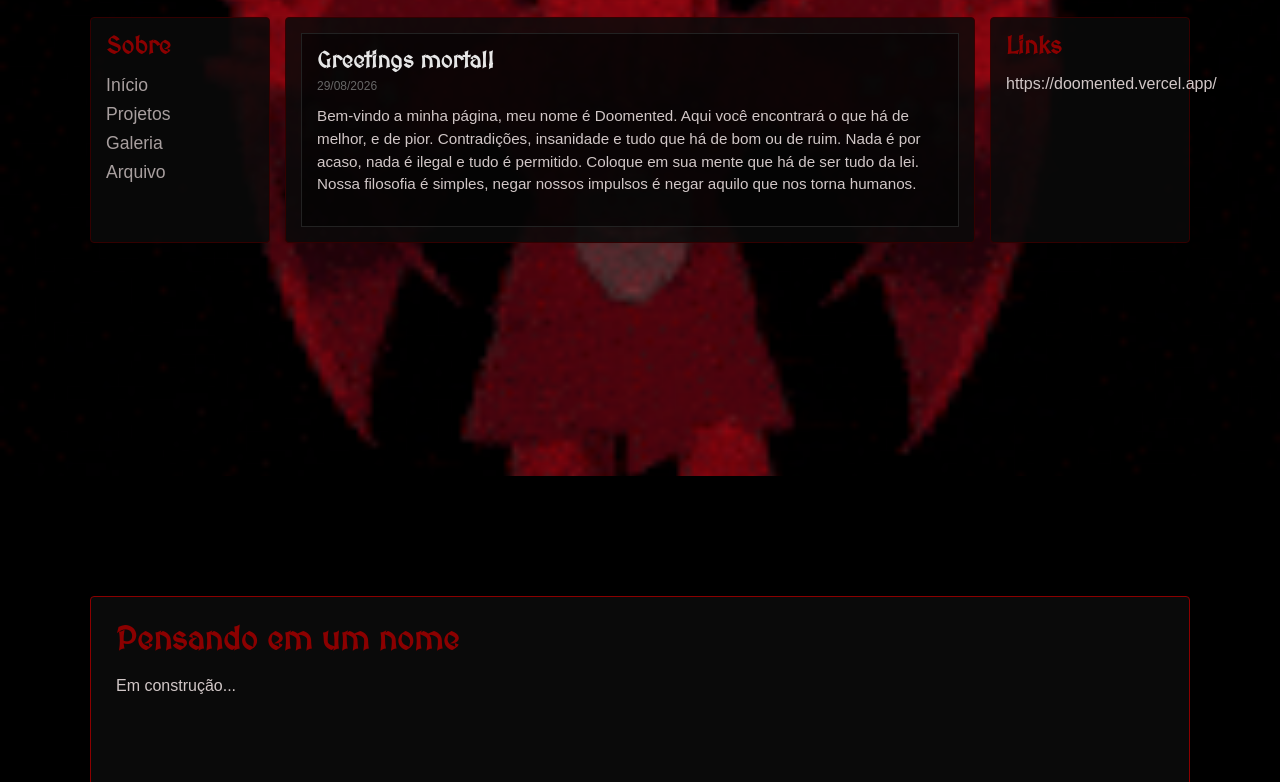
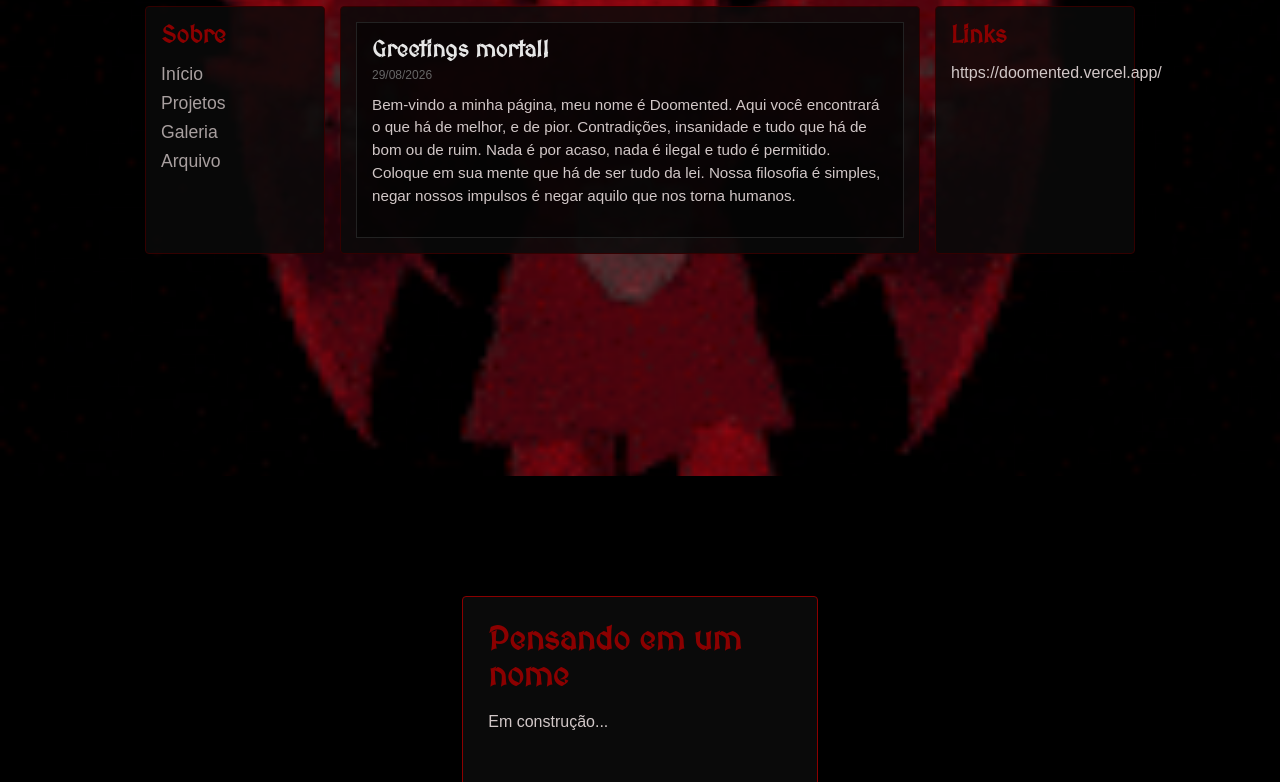
Before and after one commit to CarlosAugusto2000/doomented, a plain HTML site: page index.html in a window 1280 px wide. Shown: the part 324-1106 px from the top of the page. Drawn offline with Linux system fonts and the light colour scheme.

Commit message:
Update styles.css

```diff
--- a/styles.css
+++ b/styles.css
@@ -10,6 +10,12 @@ body {
     background-color: #000;
     color: #d1c7c7;
     font-family: Arial, sans-serif;
+    display: flex;
+    flex-direction: column;
+    align-items: center;
+    width: 100%;
+    min-height: 100vh;
+    overflow-x: hidden;
 }
 
 
```
